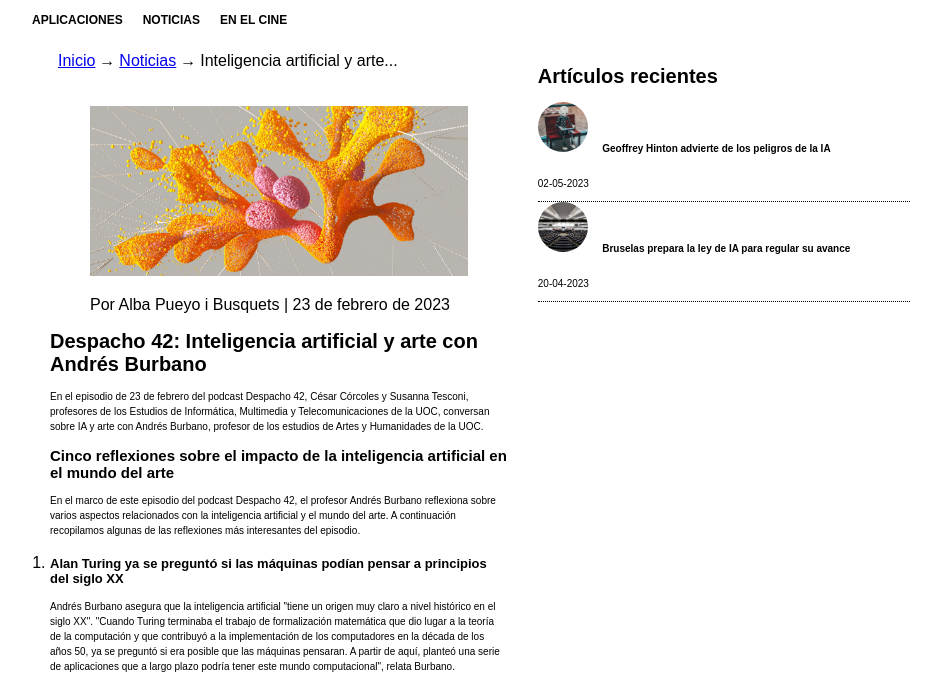
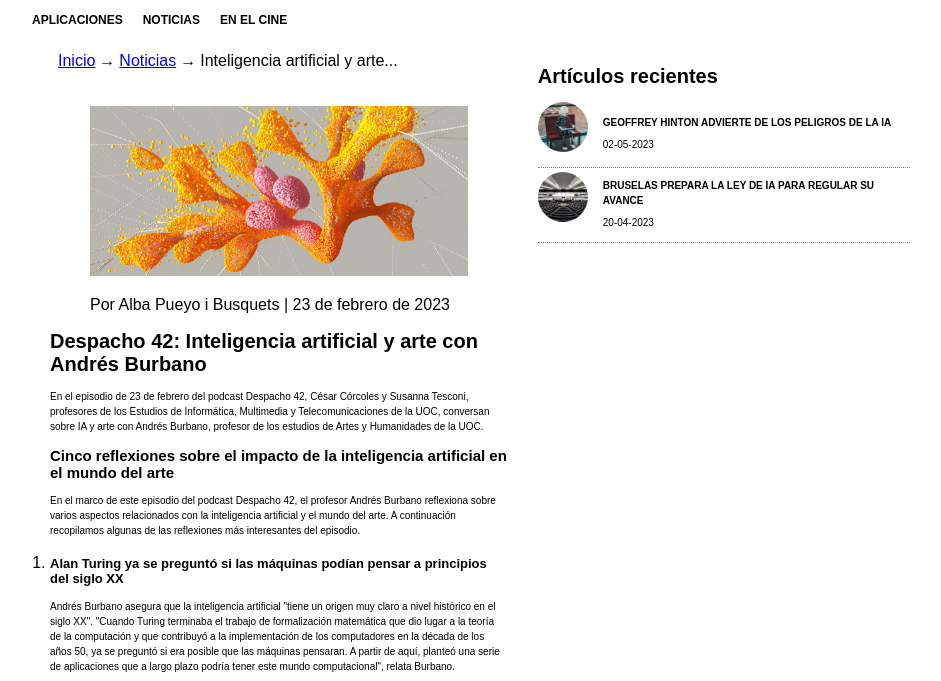
Before and after one commit to aliciacalafat/web-template, a plain HTML site: page despacho-42.html in a window 1280 px wide. Shown: the part 73-754 px from the top of the page, without its empty margins (160-1101 px from the left). Drawn offline with Linux system fonts and the light colour scheme.

Commit message:
mejora estilos despacho 42

```diff
--- a/css/estilos.css
+++ b/css/estilos.css
@@ -120,12 +120,34 @@ li {
 }
 
 .divider {
-    border-top: 1px dotted black;
+    border-top: 1px dotted #7F7F7F;
 }
 
-.title-img, date-img{
+.title-img, .date-img{
     display: inline-block;
+    margin-bottom: -3px;
+}
+
+.title-img{
+    font-size: 15px;
     font-weight: bold;
+    text-transform: uppercase;
+}
+
+.date-img{
+    font-size: 5px;
+}
+
+.article {
+    display: flex;
+    align-items: center;
+    margin-bottom: 15px;
+}
+
+.text-content {
+    margin-left: 5px;
+    display: flex;
+    flex-direction: column;
 }
 
 body {
--- a/despacho-42.html
+++ b/despacho-42.html
@@ -212,19 +212,23 @@
         <input type="submit" value="Enviar el comentario">
         </div>
       <div class="columna2">
-      <h1>Artículos recientes</h1>
+        <h1>Artículos recientes</h1>
         <div class="article">
           <img class="circular-img" src="img/n-geoffrey-hinton-thumbnail.jpg" alt="n-geoffrey-hinton-thumbnail">
-          <p class="title-img">Geoffrey Hinton advierte de los peligros de la IA</p>
-          <p class="date-img">02-05-2023</p>
-          <div class="divider"></div>
+          <div class="text-content">
+            <p class="title-img">Geoffrey Hinton advierte de los peligros de la IA</p>
+            <p class="date-img">02-05-2023</p>
+          </div>
         </div>
+        <div class="divider"></div>
         <div class="article">
           <img class="circular-img" src="img/n-ue-ia-thumbnail.jpg" alt="n-ue-ia-thumbnail">
-          <p class="title-img">Bruselas prepara la ley de IA para regular su avance</p>
-          <p class="date-img">20-04-2023</p>
-          <div class="divider"></div>
+          <div class="text-content">
+            <p class="title-img">Bruselas prepara la ley de IA para regular su avance</p>
+            <p class="date-img">20-04-2023</p>
+          </div>
         </div>
+        <div class="divider"></div>
       </div>
     </main>
     <footer>
```
